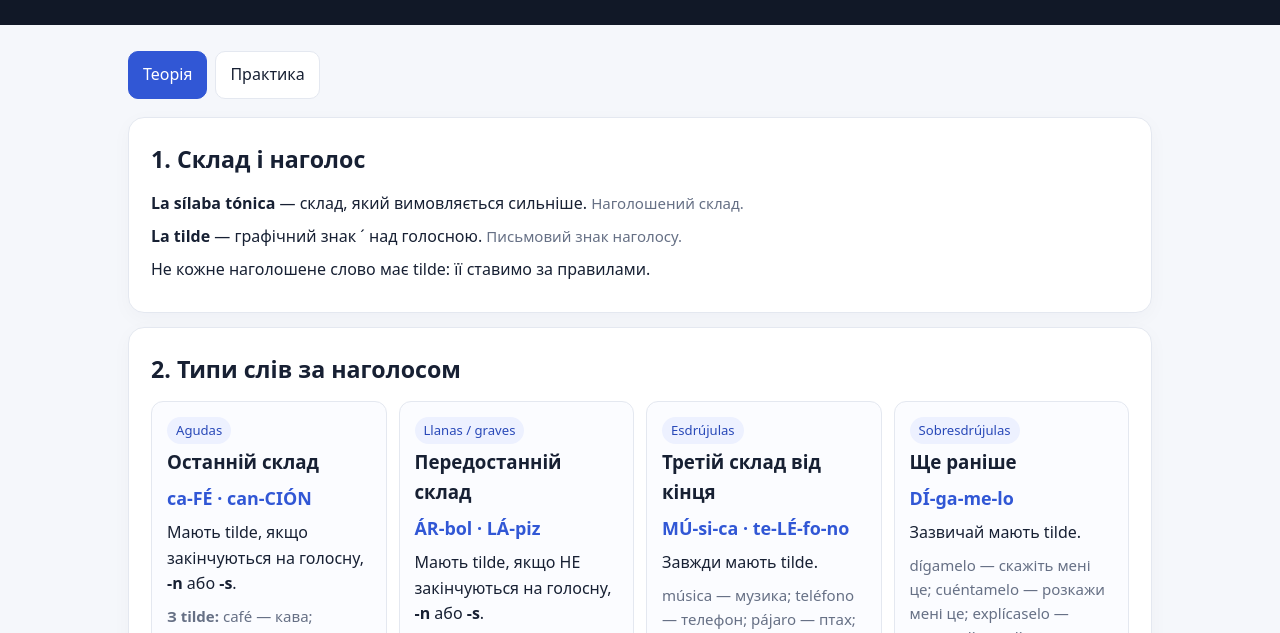
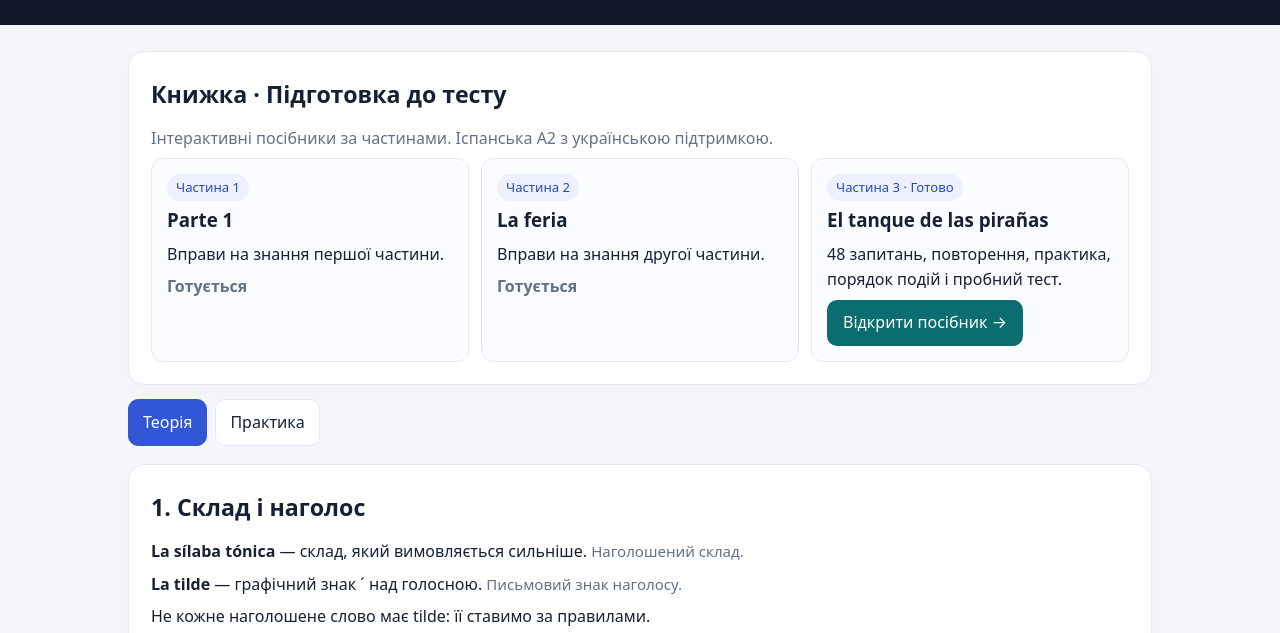
Before and after one commit to idubravskyi/castellano, a plain HTML site: page index.html in a window 1280 px wide. Shown: the part 152-785 px from the top of the page. Drawn offline with Linux system fonts and the light colour scheme.

Commit message:
Link part three guide and add placeholders for book parts one and two

```diff
--- a/index.html
+++ b/index.html
@@ -30,6 +30,7 @@ footer{text-align:center;color:var(--muted);padding:30px 15px;font-size:.9rem}
 <body>
 <header><small>Castellano · Українська підтримка · A2–B1</small><h1>La acentuación</h1><p>Наголос і графічний знак наголосу в іспанській мові</p></header>
 <main class="wrap">
+<section class="card" aria-label="Підготовка за книжкою"><h2>Книжка · Підготовка до тесту</h2><p class="muted">Інтерактивні посібники за частинами. Іспанська A2 з українською підтримкою.</p><div class="grid"><article class="rule"><span class="pill">Частина 1</span><h3>Parte 1</h3><p>Вправи на знання першої частини.</p><p class="muted"><b>Готується</b></p></article><article class="rule"><span class="pill">Частина 2</span><h3>La feria</h3><p>Вправи на знання другої частини.</p><p class="muted"><b>Готується</b></p></article><article class="rule"><span class="pill">Частина 3 · Готово</span><h3>El tanque de las pirañas</h3><p>48 запитань, повторення, практика, порядок подій і пробний тест.</p><a href="parte-3.html" style="display:inline-block;padding:10px 16px;background:#0b6d70;color:white;border-radius:10px;text-decoration:none">Відкрити посібник →</a></article></div></section>
 <nav aria-label="Розділи">
 <button class="tab active" data-tab="theory">Теорія</button><button class="tab" data-tab="practice">Практика</button>
 </nav>
```
